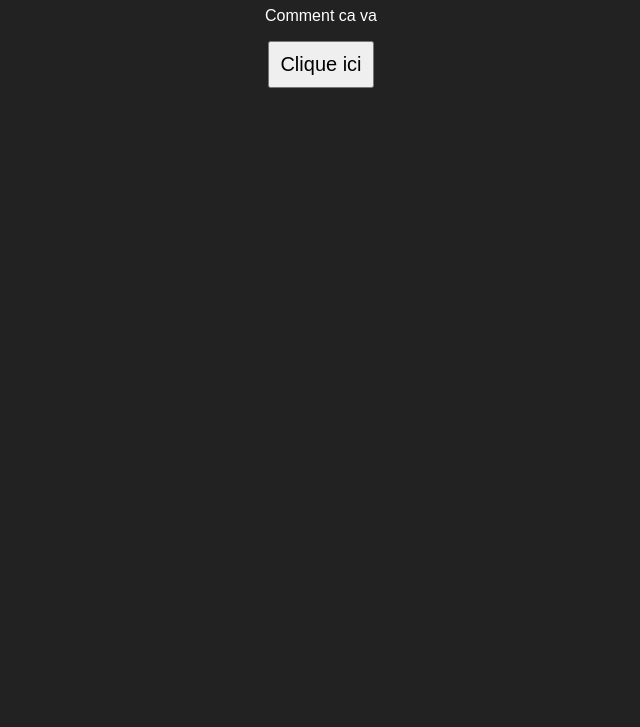
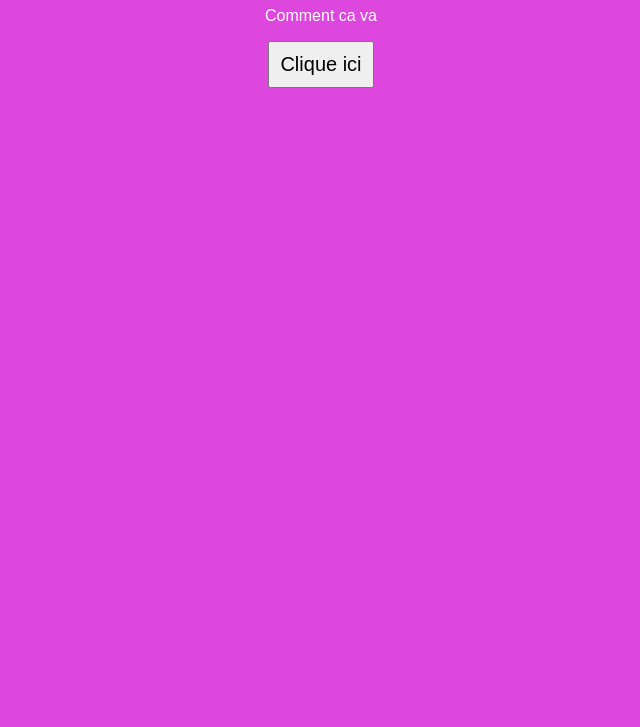
Before and after one commit to Noha276/Code, a plain HTML site: page index.html in a window 1280 px wide. Shown: the part 73-800 px from the top of the page, without its empty margins (319-959 px from the left). Drawn offline with Linux system fonts and the light colour scheme.

Commit message:
Update style.css

```diff
--- a/style.css
+++ b/style.css
@@ -1,5 +1,5 @@
 body {
-    background: #222;
+    background: #dd47dd;
     color: white;
     text-align: center;
     font-family: Arial;
```
